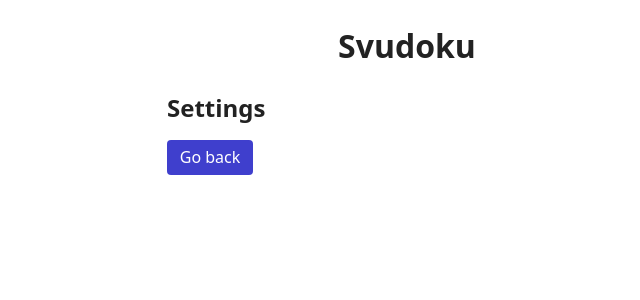
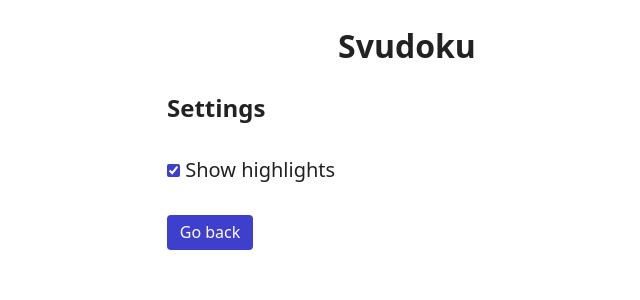
Before and after one commit to ScriptRaccoon/svudoku, a SvelteKit app: page /settings in a window 1280 px wide. Shown: the top 300 px of the page, without its empty margins (233-873 px from the left). Built offline with nearby package versions, Linux system fonts and the light colour scheme.

Commit message:
toggle highlight feature

```diff
--- a/src/app.css
+++ b/src/app.css
@@ -74,3 +74,15 @@ a {
 	color: inherit;
 	outline-color: var(--primary-color);
 }
+
+input[type="checkbox"] {
+	accent-color: var(--primary-color);
+}
+
+input[type="checkbox"]:focus-visible + label {
+	outline: 2px solid var(--primary-color);
+}
+
+label {
+	cursor: pointer;
+}
--- a/src/lib/stores.ts
+++ b/src/lib/stores.ts
@@ -6,3 +6,5 @@ export const error_message = writable("")
 
 export const popup_text = writable<null | string>("")
 export const popup_action = writable<null | (() => void)>(null)
+
+export const show_highlights = writable<boolean>(true)
--- a/src/routes/settings/+page.svelte
+++ b/src/routes/settings/+page.svelte
@@ -1,4 +1,6 @@
 <script lang="ts">
+	import { show_highlights } from "$lib/stores"
+
 	function go_back() {
 		window.history.back()
 	}
@@ -6,12 +8,27 @@
 
 <h2>Settings</h2>
 
+<p class="toggle">
+	<input
+		type="checkbox"
+		id="highlight_checkbox"
+		bind:checked={$show_highlights}
+	/>
+	<label for="highlight_checkbox">Show highlights</label>
+</p>
+
 <p class="end">
 	<button class="button" on:click={go_back}>Go back</button>
 </p>
 
 <style>
+	h2 {
+		margin-bottom: 2rem;
+	}
+	.toggle {
+		font-size: 1.25rem;
+	}
 	.end {
-		margin-top: 1rem;
+		margin-top: 2rem;
 	}
 </style>
```
Also changed, not shown: src/lib/components/Board.svelte (+6 -3 lines).
